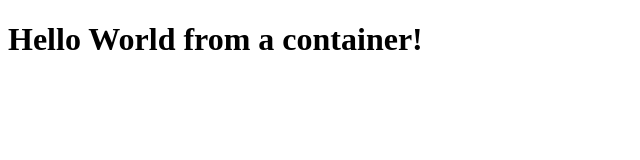
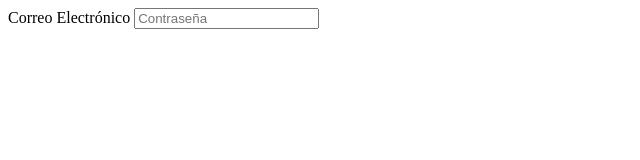
Before and after one commit to rodro167/primerospasosgit, a plain HTML site: page index.html in a window 1280 px wide. Shown: the whole page, without its empty margins (0-640 px from the left). Drawn offline with Linux system fonts and the light colour scheme.

Commit message:
formulario agregado

```diff
--- a/index.html
+++ b/index.html
@@ -1,9 +1,18 @@
 <!DOCTYPE html>
-<html>
-<head>
-	<title>Hello World from Node.js</title>
-</head>
-<body>
-	<h1>Hello World from a container!</h1>
-</body>
+<html lang="en">
+  <head>
+    <meta charset="UTF-8" />
+    <meta http-equiv="X-UA-Compatible" content="IE=edge" />
+    <meta name="viewport" content="width=device-width, initial-scale=1.0" />
+    <title>Document</title>
+  </head>
+  <body>
+    <label for="inputEmail" class="sr-only">Correo Electrónico</label>
+    <input
+      type="email"
+      class="form-control"
+      id="inputEmail"
+      placeholder="Contraseña"
+    />
+  </body>
 </html>
```
